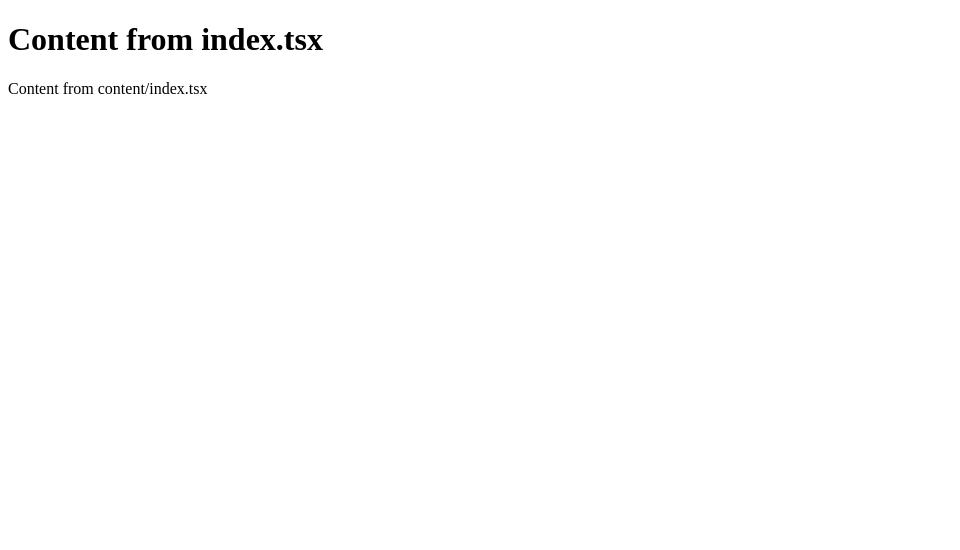
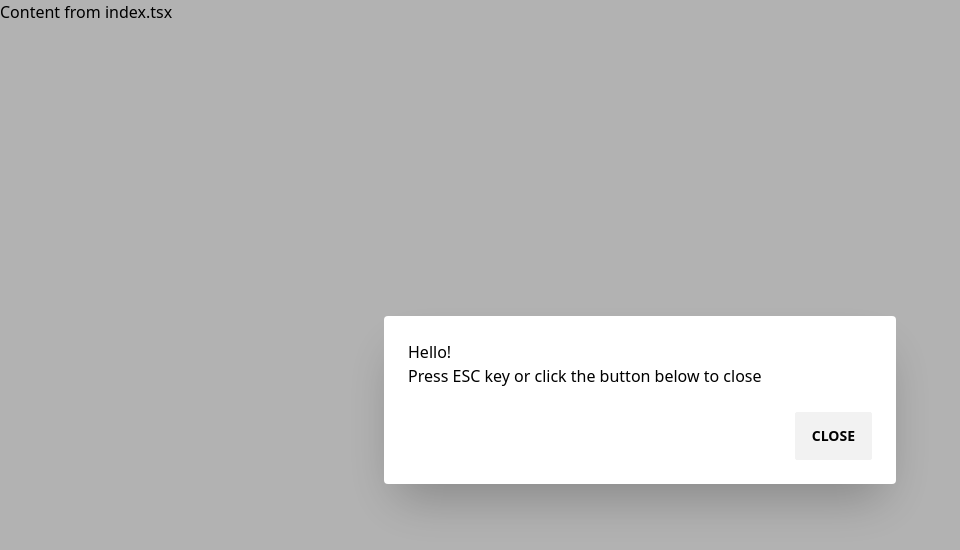
Before and after one commit to QizhengMo/chrome-extension-sidepanel-template, a React (Vite) app: page / in a window 1280 px wide. Shown: the top 550 px of the page, without its empty margins (0-960 px from the left). Built offline with nearby package versions, Linux system fonts and the light colour scheme.

Commit message:
feat: global modal

```diff
--- a/package.json
+++ b/package.json
@@ -28,6 +28,7 @@
     "@types/webextension-polyfill": "^0.10.0",
     "@vitejs/plugin-react-swc": "^3.0.1",
     "autoprefixer": "^10.4.13",
+    "daisyui": "^3.5.0",
     "fs-extra": "^11.1.0",
     "nodemon": "^2.0.20",
     "postcss": "^8.4.21",
--- a/src/manifest.ts
+++ b/src/manifest.ts
@@ -1,5 +1,6 @@
 import type { Manifest } from 'webextension-polyfill';
 import pkg from '../package.json';
+import {GLOBAL_OPEN_MODAL_COMMAND} from "../utils/constants";
 
 const manifest: Manifest.WebExtensionManifest = {
   manifest_version: 3,
@@ -12,6 +13,15 @@ const manifest: Manifest.WebExtensionManifest = {
   background: {
     service_worker: 'src/pages/background/index.js',
     type: 'module',
+  },
+  "commands": {
+    [GLOBAL_OPEN_MODAL_COMMAND]: {
+      "suggested_key": {
+        "default": "Ctrl+Shift+K",
+        "mac": "Command+Shift+K"
+      },
+      "description": "Open command menu"
+    }
   },
   action: {
     default_popup: 'src/pages/popup/index.html',
--- a/src/pages/background/index.ts
+++ b/src/pages/background/index.ts
@@ -1,5 +1,32 @@
-console.log('background script loaded');
+import { GLOBAL_OPEN_MODAL_COMMAND } from "../../../utils/constants";
+
+console.log("background script loaded");
 // @ts-ignore
 chrome.sidePanel
-    .setPanelBehavior({ openPanelOnActionClick: true })
-    .catch((error: any) => console.error(error));
+  .setPanelBehavior({ openPanelOnActionClick: true })
+  .catch((error: any) => console.error(error));
+
+// Listen for the open modal shortcut
+chrome.commands.onCommand.addListener((command) => {
+  if (command === GLOBAL_OPEN_MODAL_COMMAND) {
+    getCurrentTab().then((response) => {
+      if (
+        response.url &&
+        response.id &&
+        !response.url.includes("chrome://") &&
+        !response.url.includes("chrome.google.com")
+      ) {
+        chrome.tabs.sendMessage(response.id, { request: GLOBAL_OPEN_MODAL_COMMAND });
+      } else {
+        console.log("Invalid position, ignore")
+      }
+    });
+  }
+});
+
+// Get the current tab
+const getCurrentTab = async () => {
+  const queryOptions = { active: true, currentWindow: true };
+  const [tab] = await chrome.tabs.query(queryOptions);
+  return tab;
+};
--- /dev/null
+++ b/src/pages/content/ContentApp.tsx
@@ -0,0 +1,38 @@
+// @flow
+import * as React from "react";
+import { useContext } from "react";
+import { ModalStateContext } from "@pages/content/index";
+
+type Props = {};
+
+export function ContentApp(props: Props) {
+  const modalShow = useContext(ModalStateContext);
+  console.log(modalShow);
+  return (
+    <>
+      <dialog
+        id="my_modal_1"
+        className={
+          "chrome-ext-pre-modal" +
+          (modalShow ? " chrome-ext-pre-modal-open" : "")
+        }
+      >
+        <form
+          method="dialog"
+          className="chrome-ext-pre-modal-box chrome-ext-pre-w-[50vw] "
+        >
+          <h3 className="chrome-ext-pre-font-bold chrome-ext-pre-text-lg">
+            Hello!
+          </h3>
+          <p className="chrome-ext-pre-py-4">
+            Press ESC key or click the button below to close
+          </p>
+          <div className="chrome-ext-pre-modal-action">
+            {/* if there is a button in form, it will close the modal */}
+            <button className="chrome-ext-pre-btn">Close</button>
+          </div>
+        </form>
+      </dialog>
+    </>
+  );
+}
--- a/src/pages/content/index.tsx
+++ b/src/pages/content/index.tsx
@@ -1,16 +1,29 @@
-import { createRoot } from 'react-dom/client';
-const div = document.createElement('div');
+import { createRoot } from "react-dom/client";
+import React, { createContext } from "react";
+import { ContentApp } from "@pages/content/ContentApp";
+import { GLOBAL_OPEN_MODAL_COMMAND } from "../../../utils/constants";
+import './style.css'
+
+const div = document.createElement("div");
 document.body.appendChild(div);
 
 const root = createRoot(div);
-root.render(
-    <div>
-      Content from content/index.tsx
-    </div>
-);
+export const ModalStateContext = createContext(false);
+let isOpen = true;
 
 try {
-  console.log('content script loaded');
+  chrome.runtime.onMessage.addListener((message, sender, sendResponse) => {
+    if (message.request == GLOBAL_OPEN_MODAL_COMMAND) {
+      isOpen = !isOpen;
+    }
+  });
 } catch (e) {
-  console.error(e);
+  console.log("NOT IN Chrome ENV")
 }
+
+
+root.render(
+  <ModalStateContext.Provider value={isOpen}>
+    <ContentApp />
+  </ModalStateContext.Provider>,
+);
--- a/tailwind.config.cjs
+++ b/tailwind.config.cjs
@@ -7,6 +7,10 @@ module.exports = {
       }
     },
   },
-  prefix: '',
-  plugins: [],
+  plugins: [require("daisyui")],
+  daisyui: {
+    prefix: "chrome-ext-pre-",
+    themes: ["lofi"],
+
+  }
 }
--- a/utils/constants.ts
+++ b/utils/constants.ts
@@ -1 +1,2 @@
 export const outputFolderName = 'dist';
+export const GLOBAL_OPEN_MODAL_COMMAND = 'open-modal'
```
Also changed, not shown: 1 other file (tests, documents, lock files or other folders).
